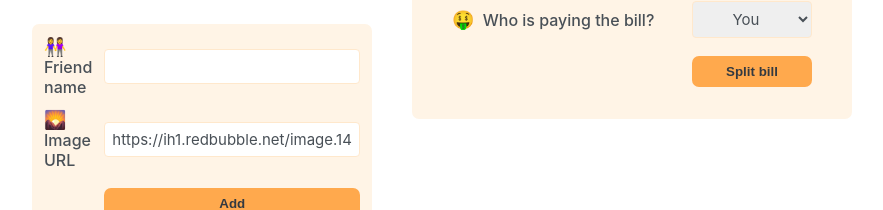
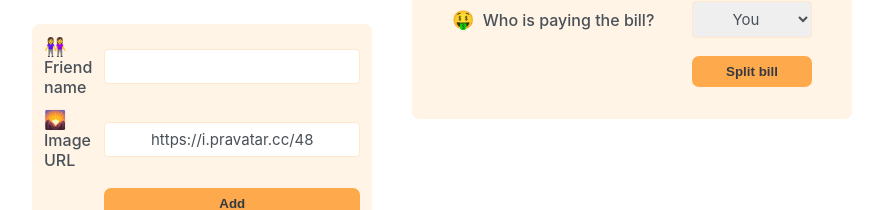
Before and after one commit to Aragorn-Elessar/eat-n-split, a React (Create React App) app: page / in a window 1280 px wide. Both pictures are taken after typing "Sample", "Sample" into the empty fields and a click on the button "Add friend". Shown: the part 362-572 px from the top of the page, without its empty margins (198-1081 px from the left). Built offline with nearby package versions, Linux system fonts and the light colour scheme.

Commit message:
feat: Handle add new friend form sumbit

```diff
--- a/src/components/App.js
+++ b/src/components/App.js
@@ -4,18 +4,46 @@ import FormAddFriend from './FormAddFriend';
 import FormSplitBill from './FormSplitBill';
 import FriendsList from './FriendsList';
 
+const initialFriends = [
+  {
+    id: 118836,
+    name: 'Clark',
+    image: 'https://i.pravatar.cc/48?u=118836',
+    balance: -7,
+  },
+  {
+    id: 933372,
+    name: 'Sarah',
+    image: 'https://i.pravatar.cc/48?u=933372',
+    balance: 20,
+  },
+  {
+    id: 499476,
+    name: 'Anthony',
+    image: 'https://i.pravatar.cc/48?u=499476',
+    balance: 0,
+  },
+];
+
 export default function App() {
+  const [friends, setFriends] = useState(initialFriends);
   const [showAddFriend, setshowAddFriend] = useState(false);
 
   function handleShowAddFriend() {
     setshowAddFriend(!showAddFriend);
   }
 
+  function handleAddFriend(friend) {
+    setFriends(friends => [...friends, friend]);
+  }
+
   return (
     <div className="app">
       <div className="sidebar">
-        <FriendsList />
-        {showAddFriend && <FormAddFriend />}
+        <FriendsList friends={friends} />
+        {showAddFriend && (
+          <FormAddFriend friends={friends} onAddFriend={handleAddFriend} />
+        )}
         <Button onClick={handleShowAddFriend}>
           {showAddFriend ? 'Close' : 'Add friend'}
         </Button>
--- a/src/components/FormAddFriend.js
+++ b/src/components/FormAddFriend.js
@@ -1,27 +1,39 @@
 import { useState } from 'react';
 import Button from './Button';
 
-export default function FormAddFriend() {
-  const [friendName, setFriendName] = useState('');
-  const [friendImage, setFriendImage] = useState(
-    'https://ih1.redbubble.net/image.1446179621.9942/bg,f8f8f8-flat,750x,075,f-pad,750x1000,f8f8f8.jpg'
-  );
+export default function FormAddFriend({ onAddFriend }) {
+  const [name, setName] = useState('');
+  const [image, setImage] = useState('https://i.pravatar.cc/48');
 
-  function handleFriendName(e) {
-    setFriendName(e.target.value);
-  }
+  function handleOnSubmit(e) {
+    e.preventDefault();
 
-  function handleFriendImage(e) {
-    setFriendImage(e.target.value);
+    // Guard clause to prevent excution if no name/image
+    if (!name || !image) return;
+
+    const id = crypto.randomUUID();
+    onAddFriend({
+      id,
+      name,
+      image: `${image}?u=${id}`,
+      balance: 0,
+    });
+
+    setName('');
+    setImage('https://i.pravatar.cc/48');
   }
 
   return (
-    <form className="form-add-friend">
+    <form className="form-add-friend" onSubmit={e => handleOnSubmit(e)}>
       <label>👭 Friend name</label>
-      <input type="text" value={friendName} onChange={handleFriendName} />
+      <input type="text" value={name} onChange={e => setName(e.target.value)} />
 
       <label>🌄 Image URL</label>
-      <input type="text" value={friendImage} onChange={handleFriendImage} />
+      <input
+        type="text"
+        value={image}
+        onChange={e => setImage(e.target.value)}
+      />
 
       <Button>Add</Button>
     </form>
--- a/src/components/FriendsList.js
+++ b/src/components/FriendsList.js
@@ -1,29 +1,6 @@
 import Friend from './Friend';
 
-const initialFriends = [
-  {
-    id: 118836,
-    name: 'Clark',
-    image: 'https://i.pravatar.cc/48?u=118836',
-    balance: -7,
-  },
-  {
-    id: 933372,
-    name: 'Sarah',
-    image: 'https://i.pravatar.cc/48?u=933372',
-    balance: 20,
-  },
-  {
-    id: 499476,
-    name: 'Anthony',
-    image: 'https://i.pravatar.cc/48?u=499476',
-    balance: 0,
-  },
-];
-
-export default function FriendsList() {
-  const friends = initialFriends;
-
+export default function FriendsList({ friends }) {
   return (
     <div>
       <ul>
```
